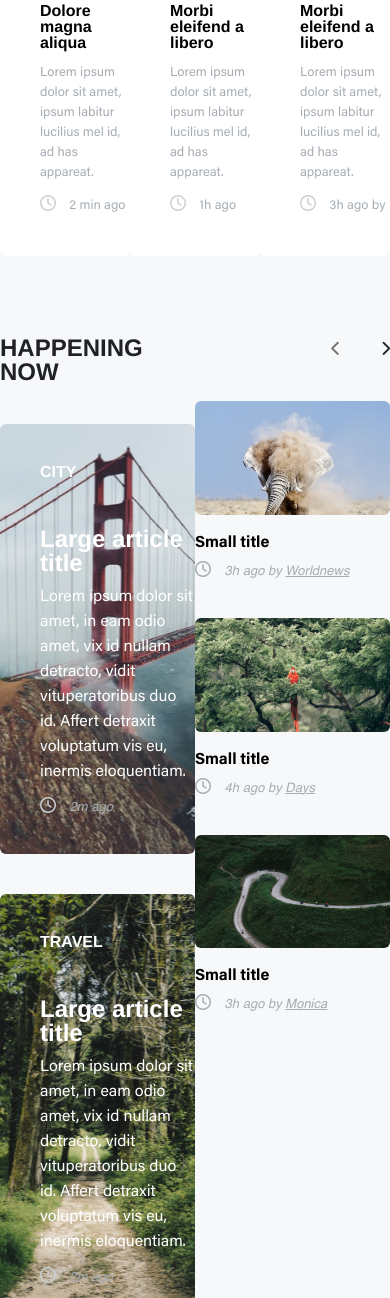
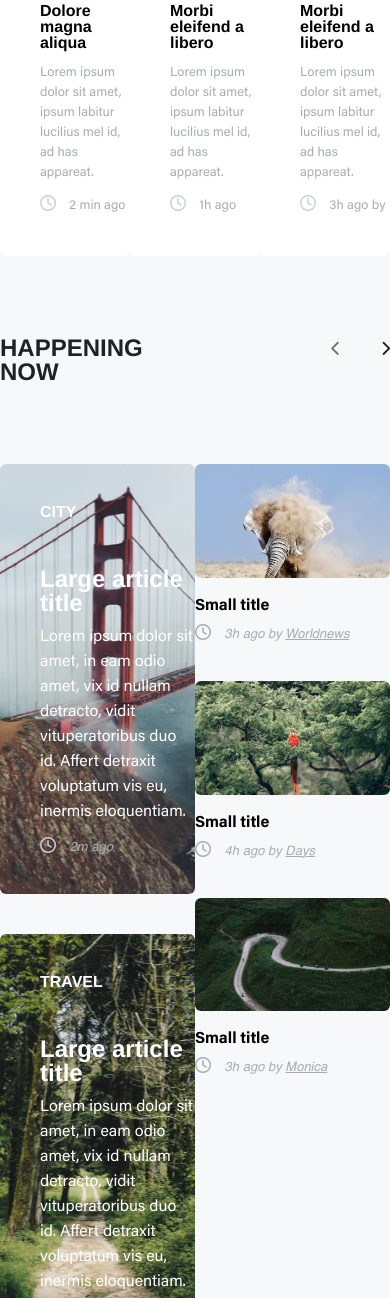
Before and after one commit to Nikoloz909/unilab-project-responsive, a website: page index.html in a window 390 px wide. Shown: the part 848-2146 px from the top of the page. Drawn offline with Linux system fonts and the light colour scheme.

Commit message:
main responsive.scss

```diff
--- a/index.html
+++ b/index.html
@@ -150,8 +150,15 @@
         <!-- section-02  -->
 
         <section class="section-02">
+            <div class="sec-02-therd-titile">
+                <h3 class="therd-titile">HAPPENING NOW</h3>
+                <div class="slider">
+                    <i class="fas fa-chevron-left"></i>
+                    <i class="fas fa-chevron-right"></i>
+                </div>
+            </div>
+            <div class="wrapper">
                 <div class="first-box">
-                        <h3 class="first-titile"> HAPPENING NOW</h3>
                         <div class="first-bg">
                                     <h3 class="bg-title">CITY</h3>
                                     <div class="bottom-title">
@@ -186,10 +193,7 @@
                         </div>
                 </div>
                 <div class="second-box">
-                         <div class="slider">
-                            <i class="fas fa-chevron-left"></i>
-                            <i class="fas fa-chevron-right"></i>
-                        </div>
+
                         <div class="first-box">
                             <img class="first-img" src="img/161975_1024x768.png" alt="image">
                             <h4 class="firts-h4">Small title</h4>
@@ -215,6 +219,7 @@
                             </p>
                         </div>
                 </div>
+            </div>
         </section>
 
         <!-- section-02 end  -->
--- a/scss/main/contanct.scss
+++ b/scss/main/contanct.scss
@@ -175,9 +175,10 @@
 
         }
         .button{
-            margin-left:160px;
-            margin-top: 56px;
-                // width: 100%;
+                max-width: 360px;
+                width: 100%;
+                display: flex;
+                align-items: center;
             .for-label{
                 max-width: 134px;
                 width: 100%;
@@ -188,6 +189,7 @@
                 font-size: 11px;
                 color: #ffff;
                 cursor: pointer;
+                margin-top: 30px
             }
         }
     }
--- a/scss/main/main.scss
+++ b/scss/main/main.scss
@@ -412,18 +412,47 @@
     @extend %container;
     margin-top: 40px;
     margin-bottom: 40px;
+    // display: flex;
+    // justify-content: space-between;
+    .sec-02-therd-titile{
         display: flex;
         justify-content: space-between;
-    .first-box{
-        max-width: 770px;
-        width: 100%;
-        .first-titile{
+        margin-bottom: 40px;
+        .therd-titile{
             font-family: 'Helvetica';
             font-weight: bold;
             font-size: 24px;
              color: #202124;
              margin: 40px 0;
+
         }
+        .slider{
+            display: flex;
+            justify-content: flex-end;
+            max-width: 360px;
+            width: 100%;
+            margin-top: 45px;
+            .fa-chevron-left{
+                margin-right: 40px;
+                color: #707070;
+                cursor: pointer;
+                font-size: 15px;
+            }
+            .fa-chevron-right{
+                font-size: 15px;
+                cursor: pointer;
+                color: #202124;
+            }
+        }
+    }
+    .wrapper{
+        display: flex;
+        justify-content: space-between;
+        @extend %container;
+        .first-box{
+            max-width: 770px;
+            width: 100%;
+
             .first-bg{
                 background-image: url('../img/Image23.png');
                 background-position: center;
@@ -547,28 +576,9 @@
         .second-box{
             max-width: 360px;
             width: 100%;
-        margin-top: 45px;
-        .slider{
-            display: flex;
-            justify-content: flex-end;
-            max-width: 360px;
-            width: 100%;
-            .fa-chevron-left{
-                margin-right: 40px;
-                color: #707070;
-                cursor: pointer;
-                font-size: 15px;
-            }
-            .fa-chevron-right{
-                font-size: 15px;
-                cursor: pointer;
-                color: #202124;
-            }
-        }
            .first-box{
                max-width: 360px;
                width: 100%;
-           margin-top: 45px;
                .first-img{
                    width: 100%;
                    border-radius: 6px;
@@ -669,3 +679,5 @@
             }
         }
     }
+
+}
--- a/scss/style.scss
+++ b/scss/style.scss
@@ -5,4 +5,5 @@
 @import './modules/piravet.scss';
 @import './main/main.scss';
 @import './main/footer.scss';
-@import './main/contanct.scss'
+@import './main/contanct.scss';
+@import './main/main.responsive.scss';
```
Also changed, not shown: contact.html (+6 -5 lines), scss/main/main.responsive.scss (added), styles/style.css. Lines whose indentation alone changed are shown as unchanged.
